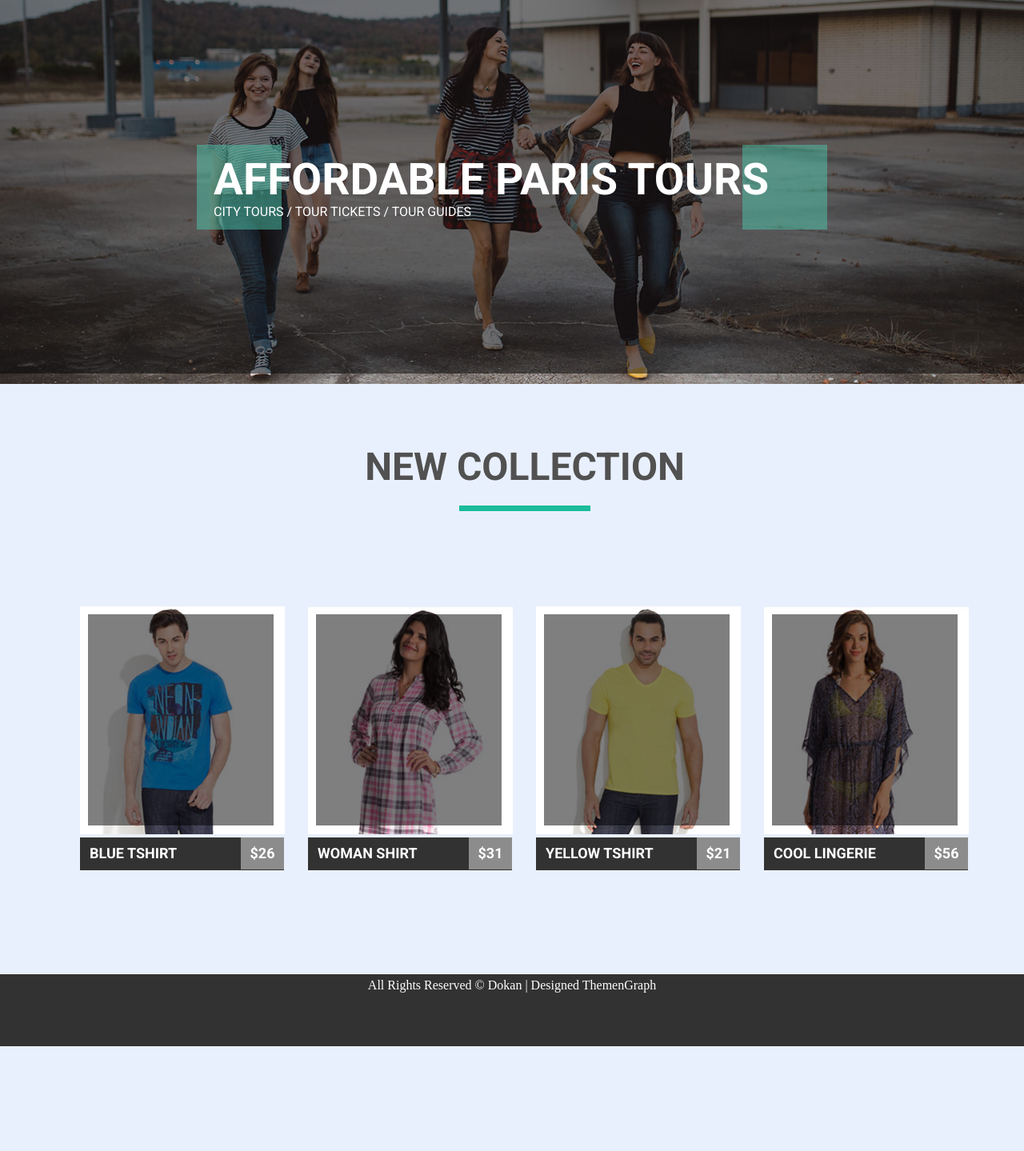
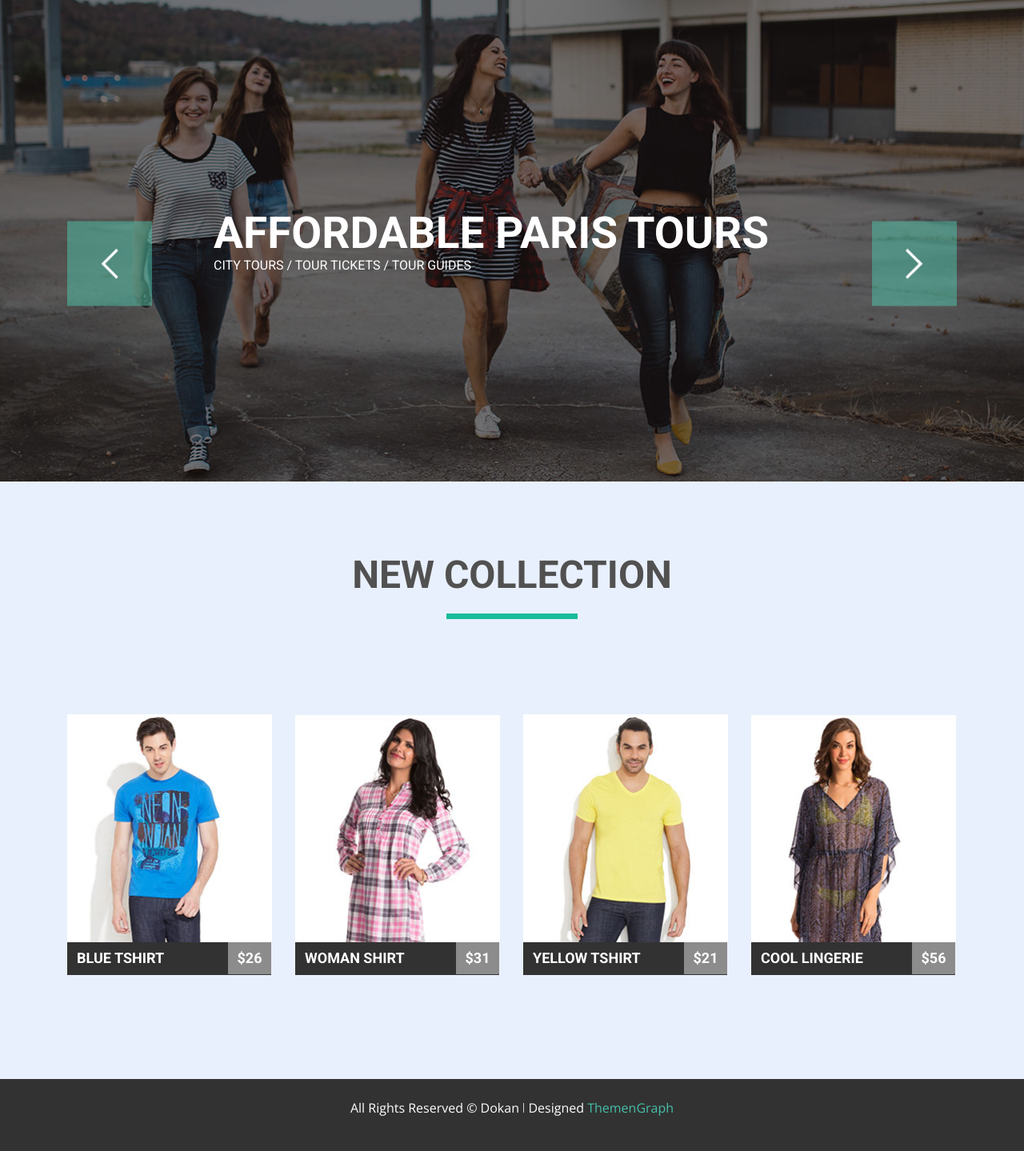
Before and after one commit to tania-voyat/goit-fe-course, a web app: file html+css/module-05/index.html in a window 1280 px wide. Shown: the part 109-1548 px from the top of the page at 80% size. Before the commit the page ends 1417 px from the top, so only its background shows below. Run offline with its HTML, style and script files only (its server is not run), Linux system fonts and the light colour scheme.

Commit message:
Added icons to the module 5

```diff
--- a/html+css/module-05/css/styles.css
+++ b/html+css/module-05/css/styles.css
@@ -66,16 +66,23 @@
 .menu-list-items a:hover {
     color: rgb(26, 188, 156);
 }
+
+.slider-image {
+    width: 100%;
+    height: 602px;
+    display: block;
+    object-fit: cover;
+}
+
 .slider {
     position: relative;
-    height: 467px;
 }
 
 .slider-overlay {
     position: absolute;
     background-color: rgba(0, 0, 2, 0.5);
     width: 100%;
-    height: 467px;
+    height: 100%;
   }
 
   .slider-info {
@@ -94,6 +101,13 @@
     font-size: 55px;
   }
 
+  .button {
+    position: absolute;
+    top: 50%;
+    left: 50%;
+    transform: translate(-50%, -50%);
+    padding: 223px 0 272px 0;
+  }
 
 .slider-button {
     position: absolute;
@@ -101,6 +115,8 @@
     height: 106px;
     background-color: rgba(78, 198, 171, 0.5);
     border: none;
+    background-repeat: no-repeat;
+    background-position: center center;
 }
 
 .slider-button:hover {
@@ -109,14 +125,18 @@
 }
 
 .prev {
-    top: 50%;
-    left: 246px;
-    transform: translatey(-50%);
+    left: 0;
+    background-image: url(../img/icons/prev.png);
 }
+
 .next {
-    top: 50%;
-    right: 246px;
-    transform: translatey(-50%);
+    right: 0;
+    background-image: url(../img/icons/next.png);
+}
+
+.collection {
+    background-color: #e9f0fd;
+    padding: 100px 0;
 }
 
 .section-heading {
@@ -159,8 +179,8 @@
     background-color: #1ABC9C;
 }
 
-.list-items:hover .list-items {
-
+.product-image {
+    display: block;
 }
 
 .product-overlay {
@@ -169,6 +189,76 @@
     background-color: rgba(0, 0, 2, 0.5);
     position: absolute;
     top: 10px; left: 10px;
+    opacity: 0;
+}
+
+.list-items:hover .product-overlay {
+    opacity: 1;
+}
+
+.icons {
+    list-style: none;
+    position: absolute;
+    top: 50%;
+    left: 50%;
+    transform: translate(-50%, -50%);
+    width: 166px;
+}
+
+.icons ul {
+    list-style: none;
+}
+
+.icon-list{
+    display: inline-block;
+    margin: 0 5px 5px 0;
+}
+
+.icon-list:nth-last-child(2) {
+    margin: 0;
+}
+
+.icon {
+    border-width: 1px;
+    border-color: rgb(255, 255, 255);
+    border-style: solid;
+    width: 48px;
+    height: 48px;
+    background-color: rgba(0, 0, 2, 0.5);
+    background-repeat: no-repeat;
+    background-position: center;
+}
+
+.icon:hover {
+    background-color: #1abc9c;
+}
+
+.cart {
+    width: 164px;
+    height: 48px;
+    background-color: #323232;
+    border-width: 1px;
+    border-color: rgb(255, 255, 255);
+    background-image: url(../img/icons/icon_4.png);
+    background-repeat: no-repeat;
+    background-position: 10px center;
+    font-size: 14px;
+    font-family: "Open Sans";
+    color: rgb(255, 255, 255);
+    text-transform: uppercase;
+    padding-left: 45px;
+}
+
+.heart {
+    background-image: url(../img/icons/icon_1.png);
+}
+
+.arrow {
+    background-image: url(../img/icons/icon_3.png);
+}
+
+.clock {
+    background-image: url(../img/icons/icon_2.png);
 }
 
 .product-name {
@@ -209,7 +299,6 @@
 
 .list-items a {
     text-decoration: none;
-
 }
 
 .list-items:nth-child(4n) {
@@ -220,22 +309,28 @@
     margin-bottom: 0;
 }
 
-.collection {
-    background-color: #e9f0fd;
-    padding: 100px;
-}
-
 .footer {
     width: 100%;
     height: 90px;
     background-color: #323232;
+    position: relative;
 }
 
 .footer p {
     font-size: 16px;
-    font-family: "OpenSans";
+    font-family: "Open Sans";
     color: rgb(254, 254, 254);
     line-height: 1.75;
+    position: absolute;
+    width: 50%;
+     height: 50%;
+    overflow: auto;
+    margin: auto;
+     position: absolute;
+    top: 0; left: 0; bottom: 0; right: 0;
     text-align: center;
+}
 
+.span {
+    color: #46bfa9;
 }
--- a/html+css/module-05/index.html
+++ b/html+css/module-05/index.html
@@ -29,14 +29,16 @@
     <nav>
         <div class="slider">
             <div class="slider-overlay">
+                <div class="button wrapper">
                     <button class="slider-button prev"></button>
                     <button class="slider-button next"></button>
+                </div>
                 <div class="slider-info">
                     <h2 class="slider-heading">AFFORDABLE PARIS TOURS</h2>
                     <p class="slider-text">CITY TOURS / TOUR TICKETS / TOUR GUIDES</p>
                 </div>
             </div>
-            <img src="./img/slide4.jpg" alt="" width="100%">
+            <img class="slider-image" src="./img/slide4.jpg" alt="" width=1648 height="602">
         </div>
     </nav>
     <section class="collection">
@@ -44,32 +46,68 @@
             <h2 class="section-heading">New collection</h2>
             <ul class="collection-list wrapper clearfix">
                 <li class="list-items">
-                    <div class="product-overlay"></div>
-                    <a href="#"><img src="img/img_1.jpg" alt="Blue Tshirt" width="256" height="285"></a>
+                    <div class="product-overlay">
+                        <div class="icons">
+                            <ul>
+                                <li class="icon-list"><button class="icon heart"></button></li>
+                                <li class="icon-list"><button class="icon arrow"></button></li>
+                                <li class="icon-list"><button class="icon clock"></button></li>
+                                <li><button class="icon cart">Add to cart</button></li>
+                            </ul>
+                        </div>
+                    </div>
+                    <a href="#"><img class="product-image" src="img/img_1.jpg" alt="Blue Tshirt" width="256" height="285"></a>
                     <div class="product-name-price clearfix">
                         <h3 class="product-name"><a href="#">Blue Tshirt</a></h3>
                         <div class="price"><a href="#">26</a></div>
                     </div>
                 </li>
                 <li class="list-items">
-                    <div class="product-overlay"></div>
-                    <a href="#"><img src="img/img_2.jpg" alt="Woman Shirt" width="256" height="285"></a>
+                    <div class="product-overlay">
+                        <div class="icons">
+                            <ul>
+                                <li class="icon-list"><button class="icon heart"></button></li>
+                                <li class="icon-list"><button class="icon arrow"></button></li>
+                                <li class="icon-list"><button class="icon clock"></button></li>
+                                <li><button class="icon cart">Add to cart</button></li>
+                            </ul>
+                        </div>
+                    </div>
+                    <a href="#"><img class="product-image" src="img/img_2.jpg" alt="Woman Shirt" width="256" height="285"></a>
                     <div class="product-name-price clearfix">
                         <h3 class="product-name"><a href="#">Woman Shirt</a></h3>
                         <div class="price"><a href="#">31</a></div>
                     </div>
                 </li>
                 <li class="list-items">
-                    <div class="product-overlay"></div>
-                    <a href="#"><img src="img/img_3.jpg" alt="Yellow Tshirt" width="256" height="285"></a>
+                    <div class="product-overlay">
+                        <div class="icons">
+                            <ul>
+                                <li class="icon-list"><button class="icon heart"></button></li>
+                                <li class="icon-list"><button class="icon arrow"></button></li>
+                                <li class="icon-list"><button class="icon clock"></button></li>
+                                <li><button class="icon cart">Add to cart</button></li>
+                            </ul>
+                        </div>
+                    </div>
+                    <a href="#"><img class="product-image" src="img/img_3.jpg" alt="Yellow Tshirt" width="256" height="285"></a>
                     <div class="product-name-price clearfix">
                         <h3 class="product-name"><a href="#">Yellow Tshirt</a></h3>
                         <div class="price"><a href="#">21</a></div>
                     </div>
                 </li>
                 <li class="list-items">
-                    <div class="product-overlay"></div>
-                    <a href="#"><img src="img/img_4.jpg" alt="" width="256" height="285"></a>
+                    <div class="product-overlay">
+                        <div class="icons">
+                            <ul>
+                                <li class="icon-list"><button class="icon heart"></button></li>
+                                <li class="icon-list"><button class="icon arrow"></button></li>
+                                <li class="icon-list"><button class="icon clock"></button></li>
+                                <li><button class="icon cart">Add to cart</button></li>
+                            </ul>
+                        </div>
+                    </div>
+                    <a href="#"><img class="product-image" src="img/img_4.jpg" alt="" width="256" height="285"></a>
                     <div class="product-name-price clearfix">
                         <h3 class="product-name"><a href="#">Cool Lingerie</a></h3>
                         <div class="price"><a href="#">56</a></div>
@@ -80,7 +118,7 @@
     </section>
 </main>
 <footer class="footer">
-    <p>All Rights Reserved © Dokan | Designed ThemenGraph</p>
+    <p>All Rights Reserved 	&#169; Dokan &#448; Designed <span class="span">ThemenGraph</span></p>
 </footer>
 </body>
 </html>
```
Also changed, not shown: html+css/module-05/img/icons/next.png (added), html+css/module-05/img/icons/prev.png (added). Lines whose indentation alone changed are shown as unchanged.
